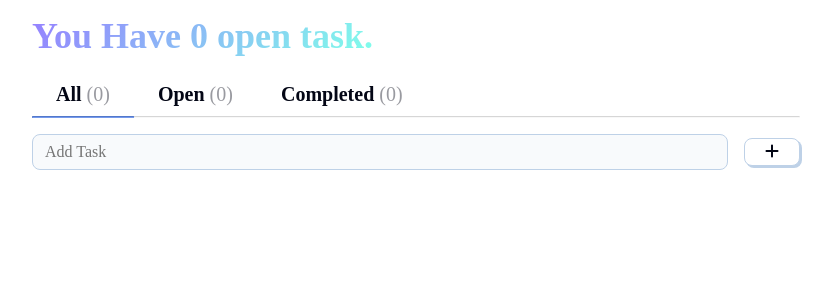
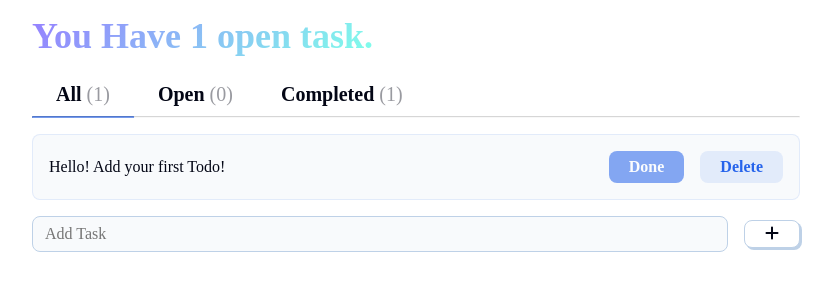
Before and after one commit to anandku06/ReactToDo_App, a React (Vite) app: page / in a window 1280 px wide. Shown: the top 300 px of the page, without its empty margins (224-1057 px from the left). Built offline with nearby package versions, Linux system fonts and the light colour scheme; a web font is replaced by a local one.

Commit message:
feat: add delete functionality to Todo items and initialize with a default Todo

```diff
--- a/src/App.jsx
+++ b/src/App.jsx
@@ -12,7 +12,9 @@ function App() {
   //   { input: "Say hi to gran gran", completed: true },
   // ];
 
-  const [todos, setTodos] = useState([]);
+  const [todos, setTodos] = useState([
+    { input: "Hello! Add your first Todo!", completed: true }
+  ]);
   const [selectedTab, setSelectedTab] = useState("All");
 
   function handleAddTodo(newTodo) {
@@ -22,7 +24,10 @@ function App() {
 
   function handleEditTodo() {}
 
-  function handleDeleteTodo() {}
+  function handleDeleteTodo(index) {
+    let newTodoList = todos.filter((val, valIndex) => valIndex !== index)
+    setTodos(newTodoList)
+  }
 
   return (
     <>
@@ -32,7 +37,7 @@ function App() {
         selectedTab={selectedTab}
         setSelectedTab={setSelectedTab}
       />
-      <TodoList todos={todos} selectedTab={selectedTab} />
+      <TodoList todos={todos} selectedTab={selectedTab} handleDeleteTodo={handleDeleteTodo} />
       <TodoInput handleAddTodo={handleAddTodo} />
     </>
   );
--- a/src/components/TodoCard.jsx
+++ b/src/components/TodoCard.jsx
@@ -1,5 +1,5 @@
 export function TodoCard(props) {
-  const { todo } = props;
+  const { todo, handleDeleteTodo, todoIndex } = props;
 
   return (
     <>
@@ -9,7 +9,7 @@ export function TodoCard(props) {
           <button disabled={todo.completed}>
             <h6>Done</h6>
           </button>
-          <button>
+          <button onClick={() => handleDeleteTodo(todoIndex)}>
             <h6>Delete</h6>
           </button>
         </div>
--- a/src/components/TodoList.jsx
+++ b/src/components/TodoList.jsx
@@ -15,7 +15,7 @@ export function TodoList(props) {
   return (
     <>
       {filterTodoList.map((todo, todoIndex) => {
-        return <TodoCard key={todoIndex} todo={todo} />;
+        return <TodoCard key={todoIndex} todo={todo} {...props} todoIndex={todoIndex} />;
       })}
     </>
   );
```
